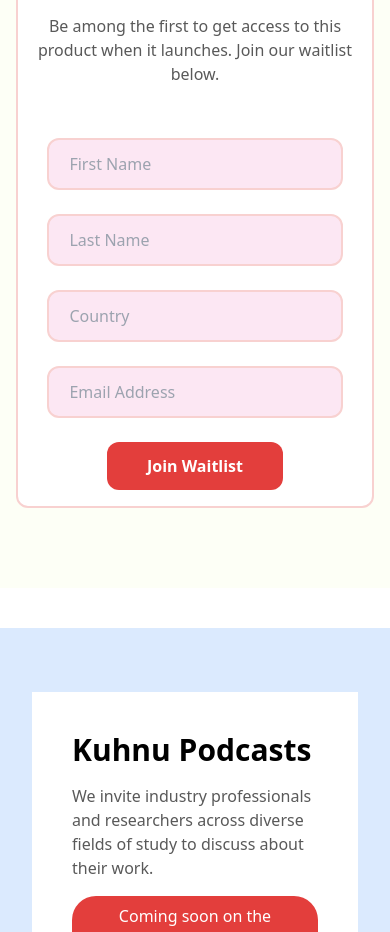
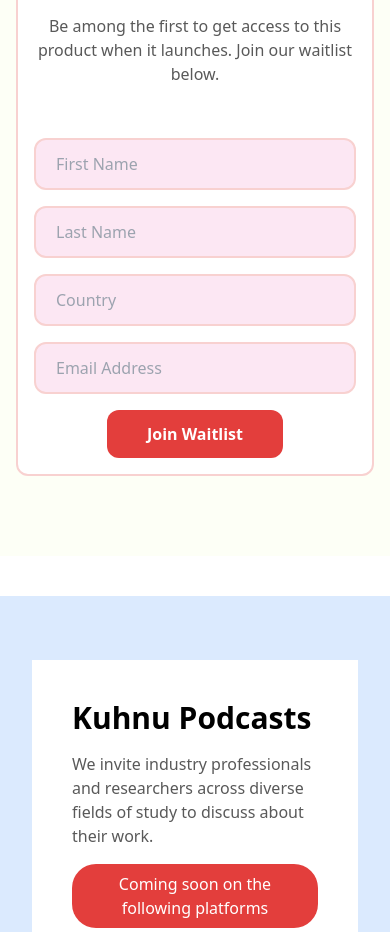
Before and after one commit to samsonlawal/Khunu, a React (Vite) app: page / in a window 390 px wide. Shown: the part 1900-2832 px from the top of the page. Built offline with nearby package versions, Linux system fonts and the light colour scheme.

Commit message:
adjusting media

```diff
--- a/src/UI/Form.jsx
+++ b/src/UI/Form.jsx
@@ -18,26 +18,26 @@
             <input
               type="text"
               placeholder="First Name"
-              className="px-5 py-3 w-11/12 md:w-72 md:mx-1.5 rounded-xl bg-pink-100 border-2 border-lightlipstick focus:outline-none mb-6"
+              className="px-5 py-3 w-full md:w-72 md:mx-1.5 rounded-xl bg-pink-100 border-2 border-lightlipstick focus:outline-none mb-4"
             />
 
             <input
               type="text"
               placeholder="Last Name"
-              className="px-5 py-3 w-11/12 md:w-72 md:mx-1.5 rounded-xl bg-pink-100 border-2 border-lightlipstick focus:outline-none mb-6"
+              className="px-5 py-3 w-full md:w-72 md:mx-1.5 rounded-xl bg-pink-100 border-2 border-lightlipstick focus:outline-none mb-4"
             />
           </div>
 
           <input
             type="text"
             placeholder="Country"
-            className="px-5 py-3 w-11/12 md:w-140 rounded-xl bg-pink-100 border-2 border-lightlipstick focus:outline-none mb-6"
+            className="px-5 py-3 w-full md:w-140 rounded-xl bg-pink-100 border-2 border-lightlipstick focus:outline-none mb-4"
           />
 
           <input
             type="email"
             placeholder="Email Address"
-            className="px-5 py-3 w-11/12 md:w-140 rounded-xl bg-pink-100 border-2 border-lightlipstick focus:outline-none mb-6"
+            className="px-5 py-3 w-full md:w-140 rounded-xl bg-pink-100 border-2 border-lightlipstick focus:outline-none mb-4"
           />
 
           <button className="bg-lipstick py-3 px-10 rounded-xl text-white font-semibold hover:bg-red-700">
```
